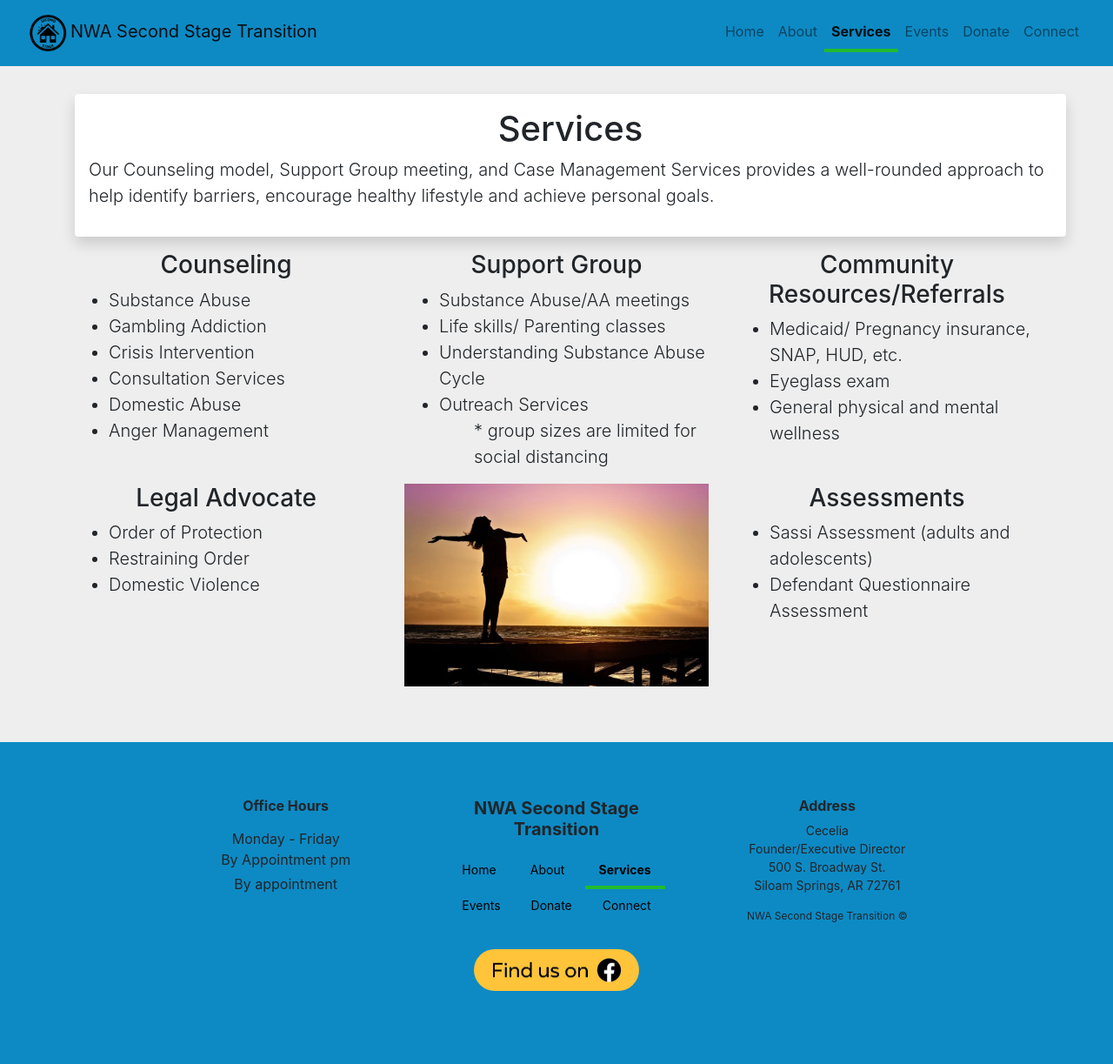
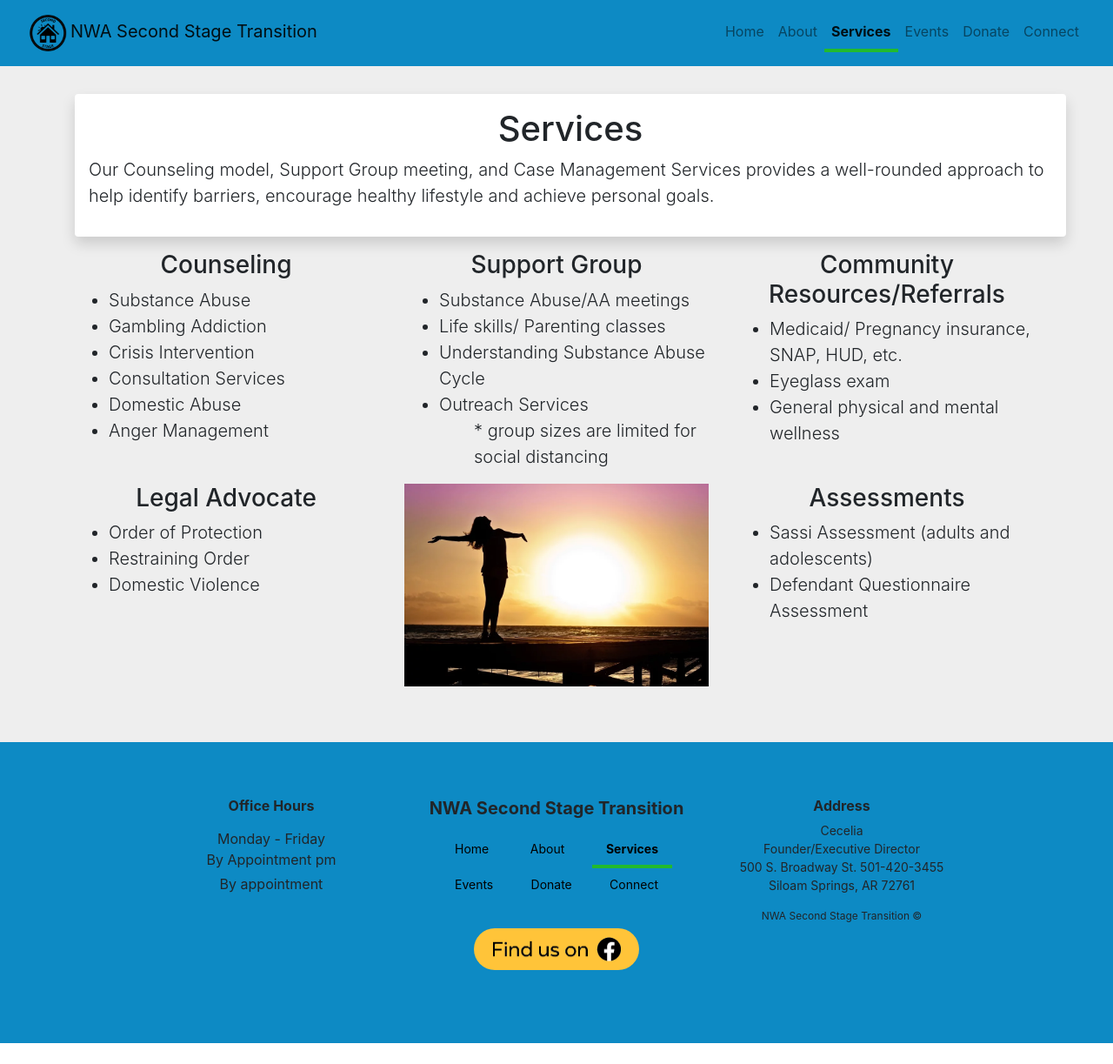
Before and after one commit to nwa-second-stage-transition/nwa-second-stage-transition.github.io, a Jekyll site: the page services.html, which Jekyll copies as it is, in a window 1280 px wide. Shown: the whole page at 87% size. Built offline with Jekyll 4.4.1, drawn with Linux system fonts in a browser that asks for light colours; nearby versions of some CDN libraries; after the commit the page ends 1199 px from its top, so only the background shows below that.

Commit message:
Update services.html

```diff
--- a/services.html
+++ b/services.html
@@ -235,7 +235,7 @@
 <address class="footer-content">
   Cecelia<br>
   Founder/Executive Director<br>
-  500 S. Broadway St.<br>
+  500 S. Broadway St. 501-420-3455 <br>
   Siloam Springs, AR 72761<br>
 </address>
       <div class="copyright">NWA Second Stage Transition &copy; </div>
```
